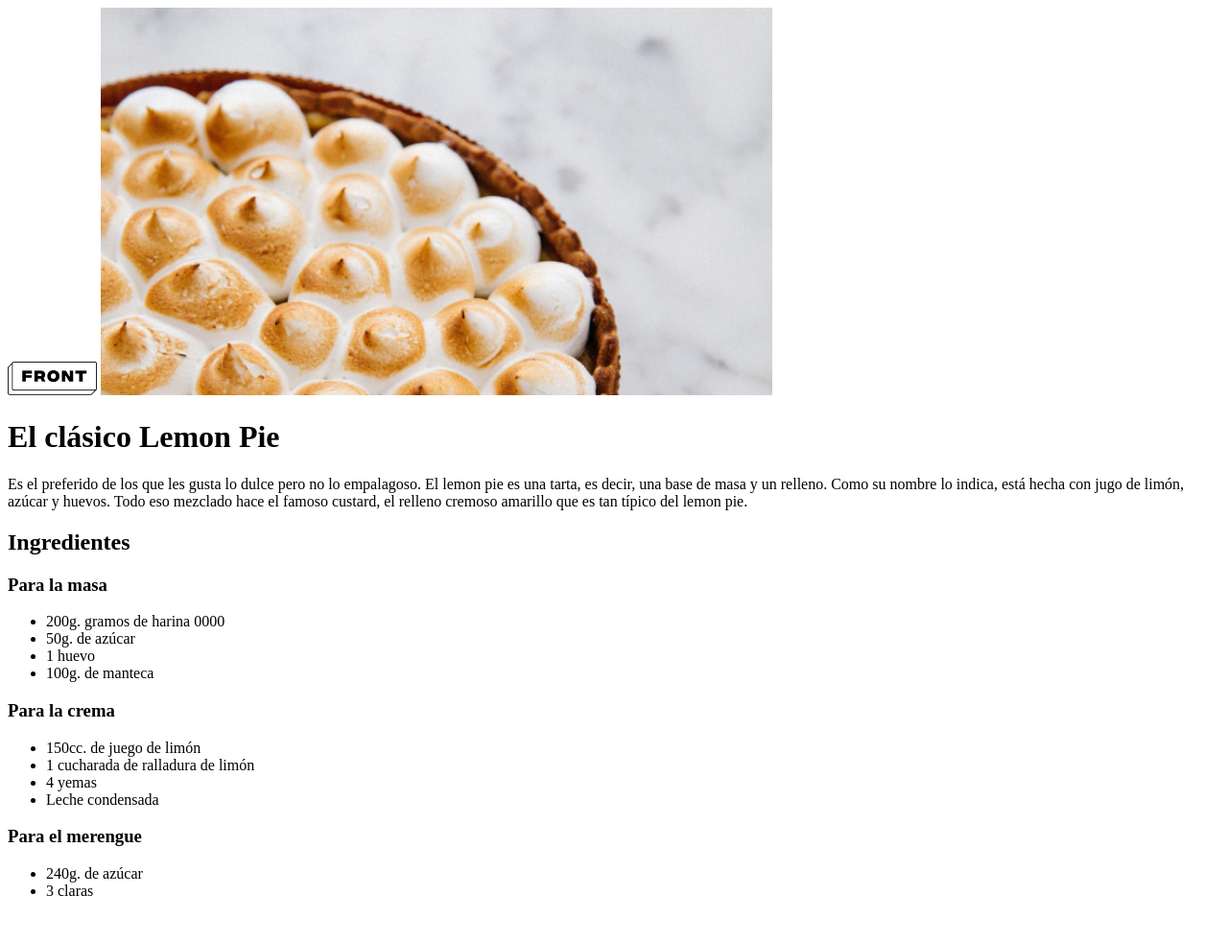
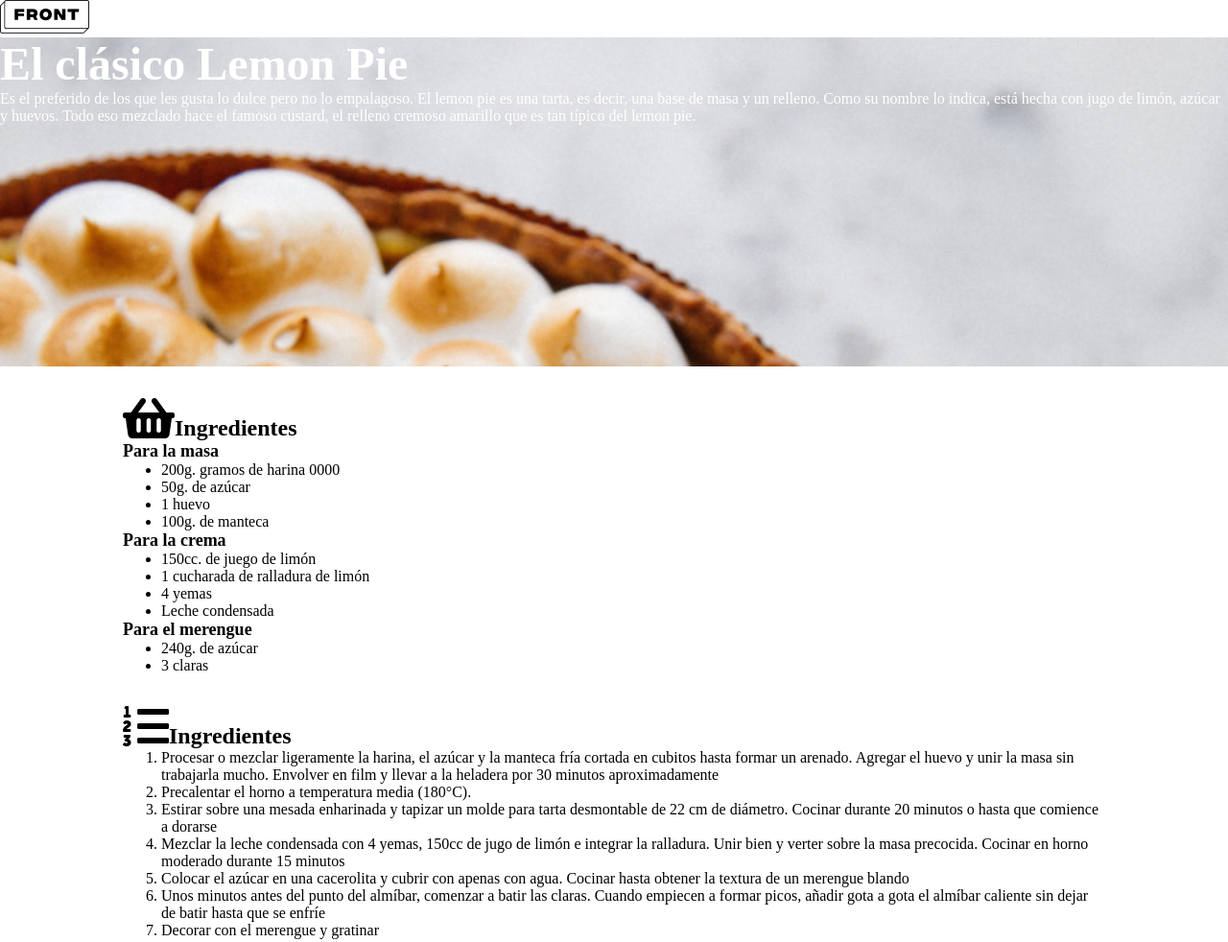
Before and after one commit to Stephania-Martheyn/LimonPie, a plain HTML site: page index.html in a window 1280 px wide. Shown: the top 982 px of the page at 96% size. Drawn offline with Linux system fonts and the light colour scheme.

Commit message:
He actualizado el limonpai

```diff
--- /dev/null
+++ b/css/styles.css
@@ -0,0 +1,56 @@
+
+
+
+* {
+    margin: 0;}
+
+body {
+    background-color: white;
+    font-size: 16px;
+}
+
+
+section.banner  {
+    background-image: url(../imagenes/lemon-pie\ 1.jpg);
+    background-size: cover ;
+    background-attachment: fixed;
+    height: 343px;
+    color: #fff;
+    text-align: left;
+}
+
+section.banner ~ section {
+    max-width: 80%;
+    margin: 30px auto;
+}
+
+h1 {
+    font-style: normal;
+    font-weight: bold;
+    font-size: 48px;
+
+}
+
+h2,h3{
+    font-family: `Playfair Display`, serif;
+}
+
+h2{
+    font-size: 24px;
+}
+
+h3{
+    font-size: 18px;
+}
+
+i.fas{
+    font-size: 3rem;
+}
+
+i.fas-fa-shopping-basket{
+    color: blue;
+}
+
+i.fas-fa-list-ol{
+    color: blueviolet;
+}
--- a/index.html
+++ b/index.html
@@ -5,29 +5,34 @@
     <meta http-equiv="X-UA-Compatible" content="IE=edge">
     <meta name="viewport" content="width=device-width, initial-scale=1.0">
     <title>LemonPie</title>
+    <link rel="stylesheet" href="css/styles.css">
+
+    <!-- Link para icons-->
+    <link rel="stylesheet" href="https://use.fontawesome.com/releases/v5.15.4/css/all.css" integrity="sha384-DyZ88mC6Up2uqS4h/KRgHuoeGwBcD4Ng9SiP4dIRy0EXTlnuz47vAwmeGwVChigm" crossorigin="anonymous">
 </head>
 
 <body>
 
     <header>
-        <div>
+
             <img src="imagenes/front.png" alt="Imagen que dice front">
-            <img src="imagenes/lemon-pie 1.jpg" alt="Imagen de un LimonPie" width="700px">
-        </div>
 
     </header>
 
     <main>
+        <section class="banner">
+
             <H1>El clásico Lemon Pie</H1>
             <P> Es el preferido de los que les gusta lo dulce pero no lo empalagoso. El lemon pie es una tarta, es decir, una base de masa y un relleno. Como su nombre lo indica, está hecha con jugo de limón, azúcar y huevos. Todo eso mezclado hace el famoso custard, el relleno cremoso amarillo que es tan típico del lemon pie.</P>
 
-
-        <h2>Ingredientes</h2>
+        </section>
 
         <section>
 
+        <h2><i class="fas fa-shopping-basket"></i>Ingredientes</h2>
 
-        <article>
+
+
             <h3>Para la masa</h3>
               <ul>
                 <li>200g. gramos de harina 0000</li>
@@ -35,10 +40,8 @@
                 <li>1 huevo</li>
                 <li>100g. de manteca</li>
              </ul>
-        </article>
 
 
-        <article>
             <h3>Para la crema</h3>
               <ul>
                 <li>150cc. de juego de limón</li>
@@ -46,23 +49,21 @@
                 <li>4 yemas</li>
                 <li>Leche condensada</li>
               </ul>
-        </article>
 
 
-        <article>
             <h3>Para el merengue</h3>
               <ul>
                 <li>240g. de azúcar</li>
                 <li>3 claras</li>
               </ul>
-        </article>
-
 
         </section>
 
-        <br>
 
-        <h2>Ingredientes</h2>
+
+        <section>
+
+            <h2><i class="fas fa-list-ol"></i>Ingredientes</h2>
 
               <ol type="1">
                 <li>Procesar o mezclar ligeramente la harina, el azúcar y la manteca fría cortada en cubitos hasta formar un arenado. Agregar el huevo y unir la masa sin trabajarla mucho. Envolver en film y llevar a la heladera por 30 minutos aproximadamente</li>
@@ -74,6 +75,9 @@
                 <li>Decorar con el merengue y gratinar</li>
               </ol>
 
+        </section>
+
+
     </main>
 </body>
 
```
Lines whose indentation alone changed are shown as unchanged.
